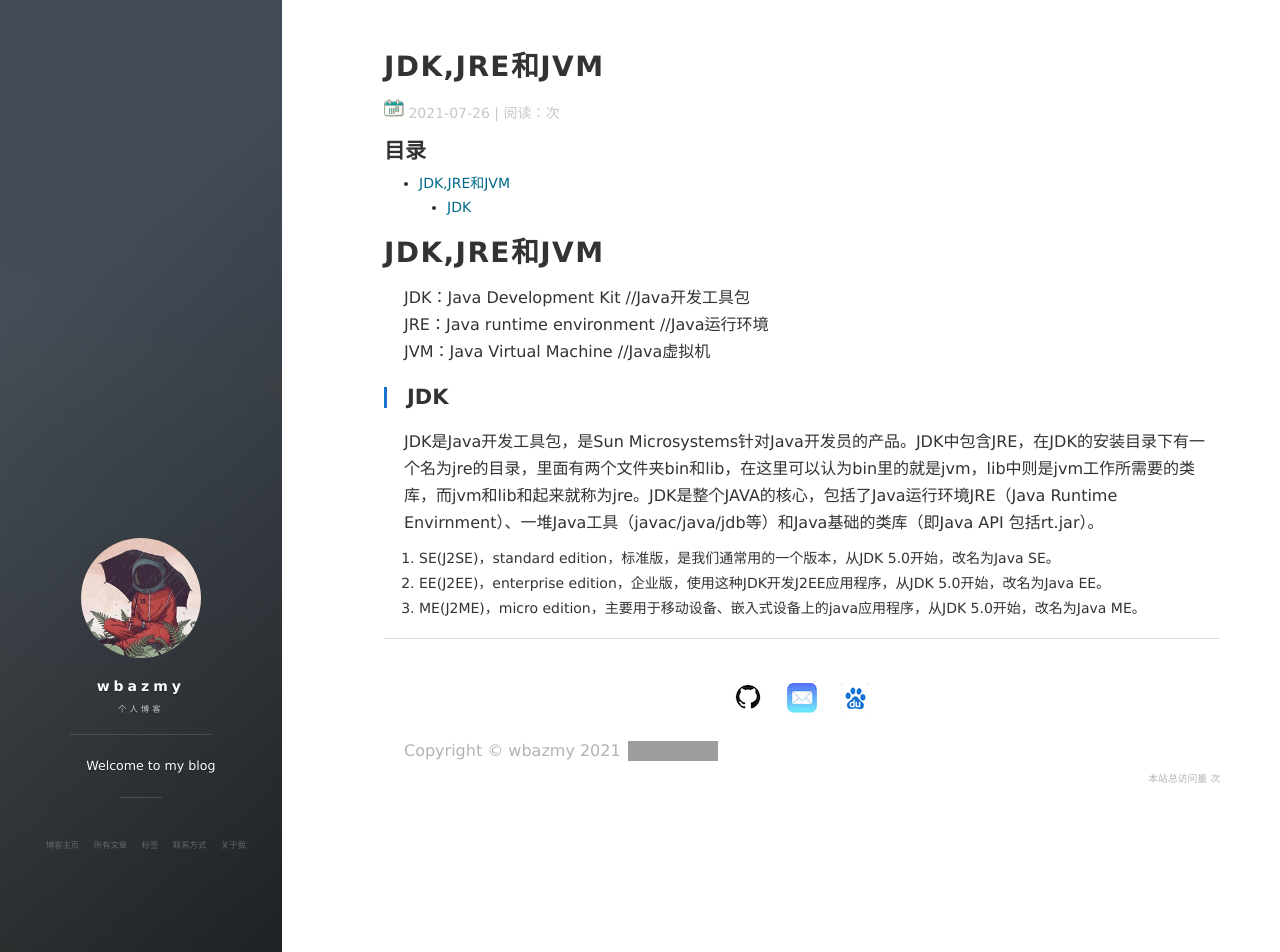
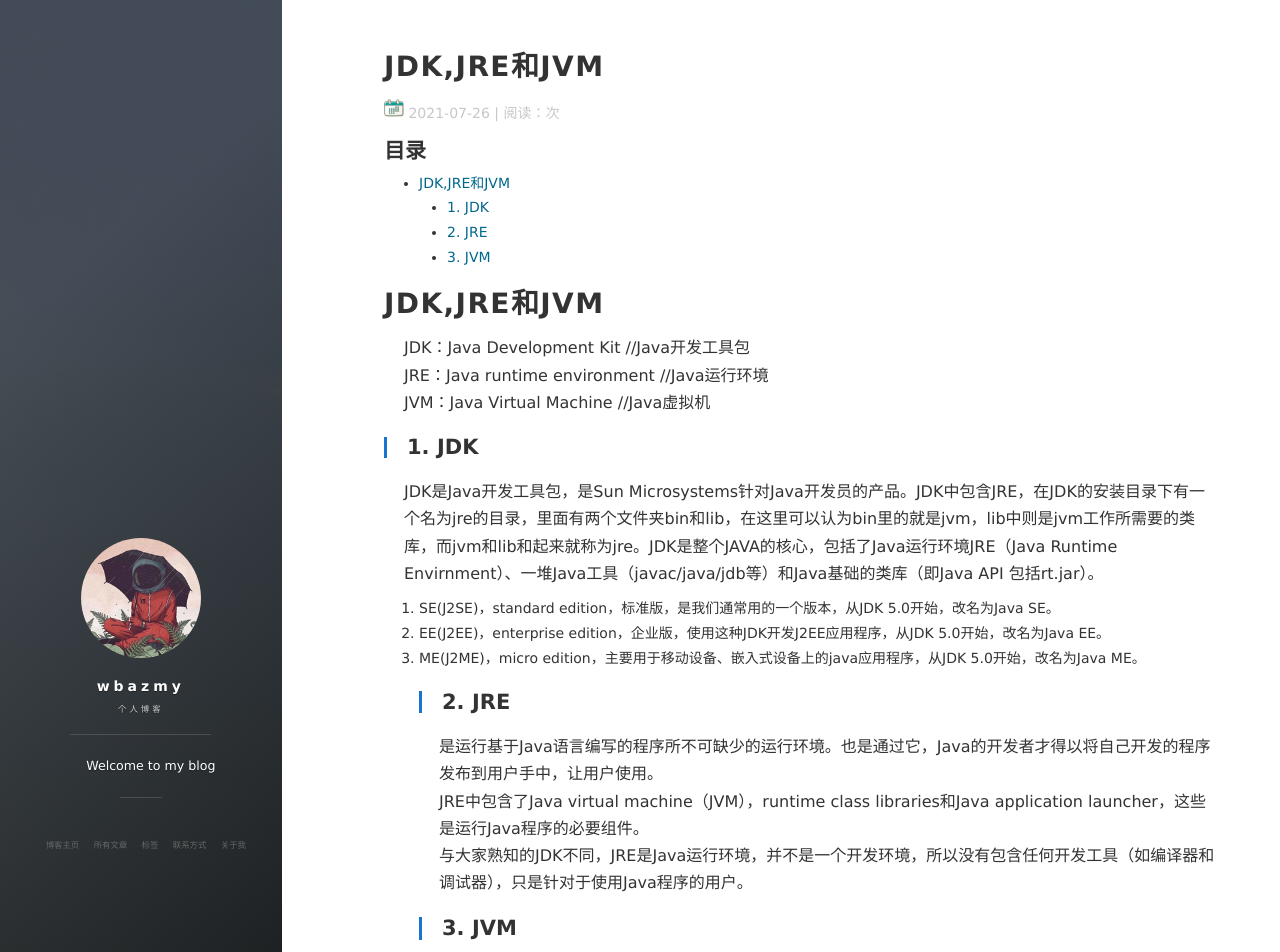
Before and after one commit to wbazmy/wbazmy.github.io, a Jekyll site: the page built from _posts/2021-07-26-JDK,JRE和JVM.md, in a window 1280 px wide and 1400 px high. Shown: the top 952 px of the window. Built offline with Jekyll 4.4.1, drawn with Linux system fonts in a browser that asks for light colours; nearby versions of some CDN libraries; comment, search, counter and statistics services are not loaded; some of the changed text lies outside the part shown; grey boxes are pictures that could not be loaded.

Commit message:
Update 2021-07-26-JDK,JRE和JVM.md

```diff
--- a/_posts/2021-07-26-JDK,JRE和JVM.md
+++ b/_posts/2021-07-26-JDK,JRE和JVM.md
@@ -2,14 +2,26 @@
 layout: post
 title: JDK,JRE和JVM
 date: 2021-07-26
-tags: Java
+tags: Java基础
 ---
 # JDK,JRE和JVM
 JDK：Java Development Kit        //Java开发工具包
 JRE：Java runtime environment     //Java运行环境
 JVM：Java Virtual Machine    //Java虚拟机
-## JDK
+## 1. JDK
 JDK是Java开发工具包，是Sun Microsystems针对Java开发员的产品。JDK中包含JRE，在JDK的安装目录下有一个名为jre的目录，里面有两个文件夹bin和lib，在这里可以认为bin里的就是jvm，lib中则是jvm工作所需要的类库，而jvm和lib和起来就称为jre。JDK是整个JAVA的核心，包括了Java运行环境JRE（Java Runtime Envirnment）、一堆Java工具（javac/java/jdb等）和Java基础的类库（即Java API 包括rt.jar）。
 1. SE(J2SE)，standard edition，标准版，是我们通常用的一个版本，从JDK 5.0开始，改名为Java SE。
 2. EE(J2EE)，enterprise edition，企业版，使用这种JDK开发J2EE应用程序，从JDK 5.0开始，改名为Java EE。
 3. ME(J2ME)，micro edition，主要用于移动设备、嵌入式设备上的java应用程序，从JDK 5.0开始，改名为Java ME。
+## 2. JRE
+是运行基于Java语言编写的程序所不可缺少的运行环境。也是通过它，Java的开发者才得以将自己开发的程序发布到用户手中，让用户使用。
+JRE中包含了Java virtual machine（JVM），runtime class libraries和Java application launcher，这些是运行Java程序的必要组件。
+与大家熟知的JDK不同，JRE是Java运行环境，并不是一个开发环境，所以没有包含任何开发工具（如编译器和调试器），只是针对于使用Java程序的用户。
+## 3. JVM
+就是我们常说的java虚拟机，它是整个java实现跨平台的最核心的部分，所有的java程序会首先被编译为.class的类文件，这种类文件可以在虚拟机上执行。
+也就是说class并不直接与机器的操作系统相对应，而是经过虚拟机（相当于中间层）间接与操作系统交互，由虚拟机将程序解释给本地系统执行。
+只有JVM还不能成class的执行，因为在解释class的时候JVM需要调用解释所需要的类库lib，而jre包含lib类库。
+JVM屏蔽了与具体操作系统平台相关的信息，使得Java程序只需生成在Java虚拟机上运行的目标代码（字节码），就可以在多种平台上不加修改地运行。
+所有的程序只要有java虚拟机的支持，那么就可以实现程序的执行，并且不同的操作系统上会有不同版本的jvm。
+我是这样理解的，jvm相当于一个容器，放到不同的操作系统中，因为编写的Java程序经过编译后生成的字节码可以被JVM识别，JVM为程序运行屏蔽了底层操作系统的差异。
+![](/images/JavaSE/1.png)
```
